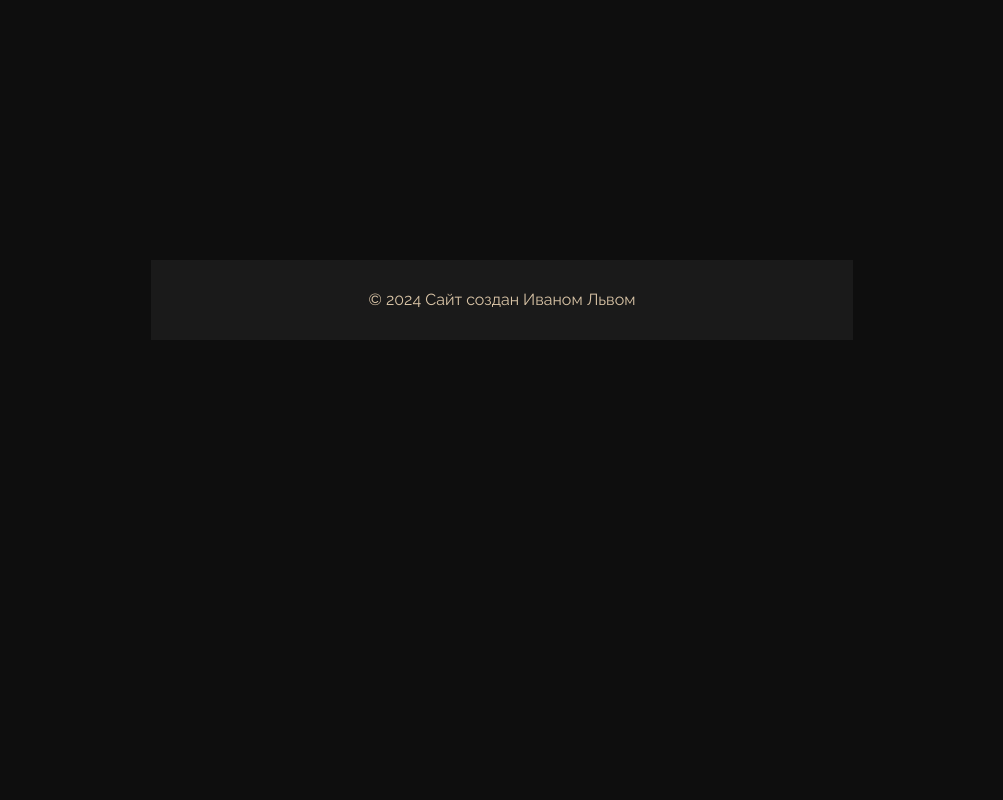
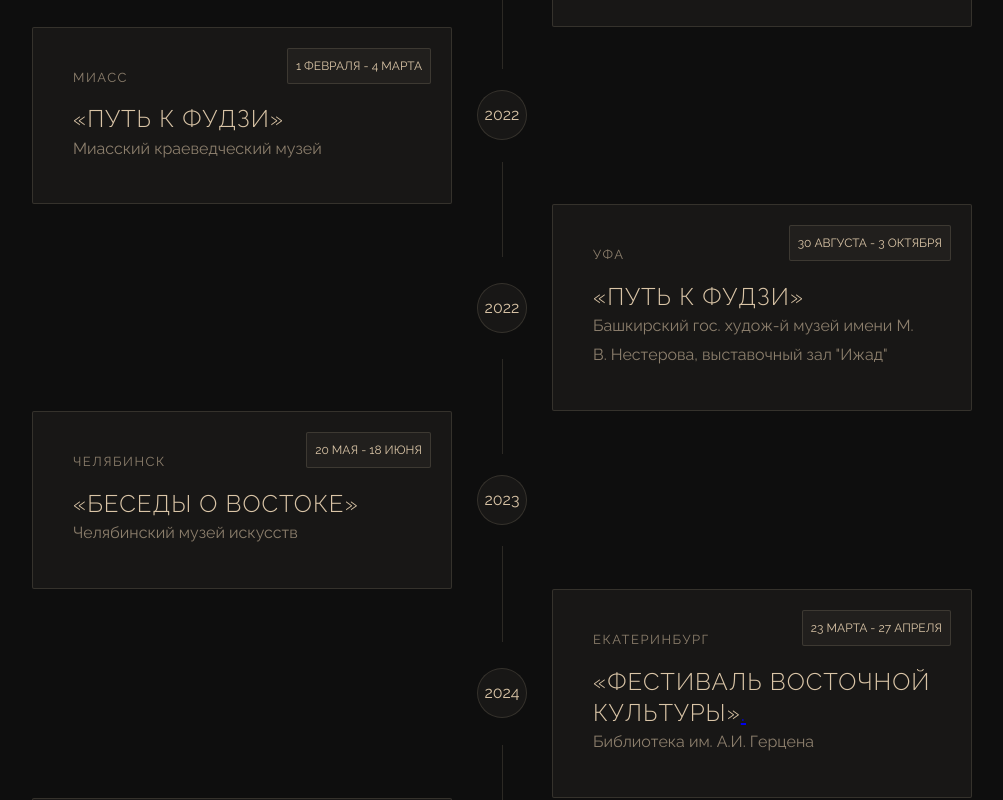
Before and after one commit to ivan-lev/kamamoto, a React (Vite) app: page /exhibitions in a window 1280 px wide. Shown: the part 460-1260 px from the top of the page, without its empty margins (138-1141 px from the left). Before the commit the page ends 800 px from the top, so only its background shows below. Built offline with nearby package versions, Linux system fonts and the light colour scheme.

Commit message:
feat: add nice timeline

```diff
--- a/src/components/Exhibitions/Exhibitions.scss
+++ b/src/components/Exhibitions/Exhibitions.scss
@@ -0,0 +1,112 @@
+.exhibitions {
+  &__list {
+    display: flex;
+    flex-direction: column;
+    align-items: center;
+    width: 1040px;
+  }
+
+  &__element {
+    display: grid;
+  }
+
+  &__element:nth-child(odd) {
+    padding-left: calc(50% - 100px);
+    grid-template-columns: 100px 1fr;
+    grid-template-areas:
+      'upper-line card'
+      'year card'
+      'lower-line card';
+  }
+
+  &__element:nth-child(even) {
+    padding-right: calc(50% - 100px);
+    grid-template-columns: 1fr 100px;
+    grid-template-areas:
+      'card upper-line'
+      'card year'
+      'card lower-line';
+  }
+
+  &__upper-line {
+    width: 1px;
+    background: var(--border-default, rgba(218, 197, 167, 0.15));
+    box-sizing: border-box;
+    grid-area: upper-line;
+    justify-self: center;
+  }
+
+  &__lower-line {
+    width: 1px;
+    background: var(--border-default, rgba(218, 197, 167, 0.15));
+    box-sizing: border-box;
+    grid-area: lower-line;
+    justify-self: center;
+  }
+
+  &__year {
+    grid-area: year;
+    place-self: center;
+    width: 50px;
+    height: 50px;
+    display: flex;
+    align-items: center;
+    justify-content: center;
+    border-radius: 50%;
+
+    border: 1px solid var(--border-default, rgba(218, 197, 167, 0.15));
+    background: var(--background-muted, rgba(218, 197, 167, 0.05));
+    box-sizing: border-box;
+  }
+
+  &__card {
+    grid-area: card;
+    width: 420px;
+    display: flex;
+    flex-direction: column;
+    gap: 15px;
+    position: relative;
+    box-sizing: border-box;
+    padding: 40px;
+  }
+
+  &__dates {
+    color: var(--text-default, #dac5a7);
+    font-size: 12px;
+    font-style: normal;
+    font-weight: 400;
+    text-transform: uppercase;
+    position: absolute;
+    top: 20px;
+    right: 20px;
+    padding: 8px;
+  }
+
+  &__city {
+    color: var(--text-muted, rgba(218, 197, 167, 0.6));
+    font-size: 13px;
+    font-style: normal;
+    font-weight: 400;
+    line-height: 160%;
+    letter-spacing: 1.5px;
+    text-transform: uppercase;
+  }
+
+  &__name {
+    color: var(--text-default, #dac5a7);
+    font-size: 24px;
+    font-style: normal;
+    font-weight: 300;
+    line-height: 130%;
+    letter-spacing: 1px;
+    text-transform: uppercase;
+  }
+
+  &__place {
+    color: var(--text-muted, rgba(218, 197, 167, 0.6));
+    font-size: 16px;
+    font-style: normal;
+    font-weight: 400;
+    line-height: 180%;
+  }
+}
--- a/src/components/Exhibitions/Exhibitions.tsx
+++ b/src/components/Exhibitions/Exhibitions.tsx
@@ -4,6 +4,92 @@ export default function Exhibitions() {
   return (
     <section className="exhibitions">
       <h2 className="title title2">Выставки</h2>
+      <ul className="exhibitions__list">
+        <li className="exhibitions__element">
+          <div className="exhibitions__upper-line"></div>
+          <div className="exhibitions__year">2021</div>
+          <div className="exhibitions__lower-line"></div>
+          <div className="container background-muted bordered exhibitions__card">
+            <p className="background-muted bordered exhibitions__dates">17 декабря - 17 января</p>
+            <p className="exhibitions__city">Челябинск</p>
+            <div>
+              <p className="exhibitions__name">«Луна и Момидзи»</p>
+              <p className="exhibitions__place">Челябинский гос. исторический музей Южного Урала</p>
+            </div>
+          </div>
+        </li>
+
+        <li className="exhibitions__element">
+          <div className="exhibitions__upper-line"></div>
+          <div className="exhibitions__year">2022</div>
+          <div className="exhibitions__lower-line"></div>
+          <div className="container background-muted bordered exhibitions__card">
+            <p className="background-muted bordered exhibitions__dates">1 февраля - 4 марта</p>
+            <p className="exhibitions__city">Миасс</p>
+            <div>
+              <p className="exhibitions__name">«Путь к Фудзи»</p>
+              <p className="exhibitions__place">Миасский краеведческий музей</p>
+            </div>
+          </div>
+        </li>
+
+        <li className="exhibitions__element">
+          <div className="exhibitions__upper-line"></div>
+          <div className="exhibitions__year">2022</div>
+          <div className="exhibitions__lower-line"></div>
+          <div className="container background-muted bordered exhibitions__card">
+            <p className="background-muted bordered exhibitions__dates">30 августа - 3 октября</p>
+            <p className="exhibitions__city">Уфа</p>
+            <div>
+              <p className="exhibitions__name">«Путь к Фудзи»</p>
+              <p className="exhibitions__place">
+                Башкирский гос. худож-й музей имени М. В. Нестерова, выставочный зал "Ижад"
+              </p>
+            </div>
+          </div>
+        </li>
+        <li className="exhibitions__element">
+          <div className="exhibitions__upper-line"></div>
+          <div className="exhibitions__year">2023</div>
+          <div className="exhibitions__lower-line"></div>
+          <div className="container background-muted bordered exhibitions__card">
+            <p className="background-muted bordered exhibitions__dates">20 мая - 18 июня</p>
+            <p className="exhibitions__city">Челябинск</p>
+            <div>
+              <p className="exhibitions__name">«Беседы о Востоке»</p>
+              <p className="exhibitions__place">Челябинский музей искусств</p>
+            </div>
+          </div>
+        </li>
+        <li className="exhibitions__element">
+          <div className="exhibitions__upper-line"></div>
+          <div className="exhibitions__year">2024</div>
+          <div className="exhibitions__lower-line"></div>
+          <div className="container background-muted bordered exhibitions__card">
+            <p className="background-muted bordered exhibitions__dates">23 марта - 27 апреля</p>
+            <p className="exhibitions__city">Екатеринбург</p>
+            <div>
+              <p className="exhibitions__name">
+                «Фестиваль Восточной Культуры»<a href="https://vostokfest.ru/">.</a>
+              </p>
+              <p className="exhibitions__place">Библиотека им. А.И. Герцена</p>
+            </div>
+          </div>
+        </li>
+        <li className="exhibitions__element">
+          <div className="exhibitions__upper-line"></div>
+          <div className="exhibitions__year">2024</div>
+          <div className="exhibitions__lower-line"></div>
+          <div className="container background-muted bordered exhibitions__card">
+            <p className="background-muted bordered exhibitions__dates">даты в процессе</p>
+            <p className="exhibitions__city">Курган</p>
+            <div>
+              <p className="exhibitions__name">«Три благородных господина»</p>
+              <p className="exhibitions__place">Курганский культурно-выставочный центр</p>
+            </div>
+          </div>
+        </li>
+      </ul>
     </section>
   );
 }
```
